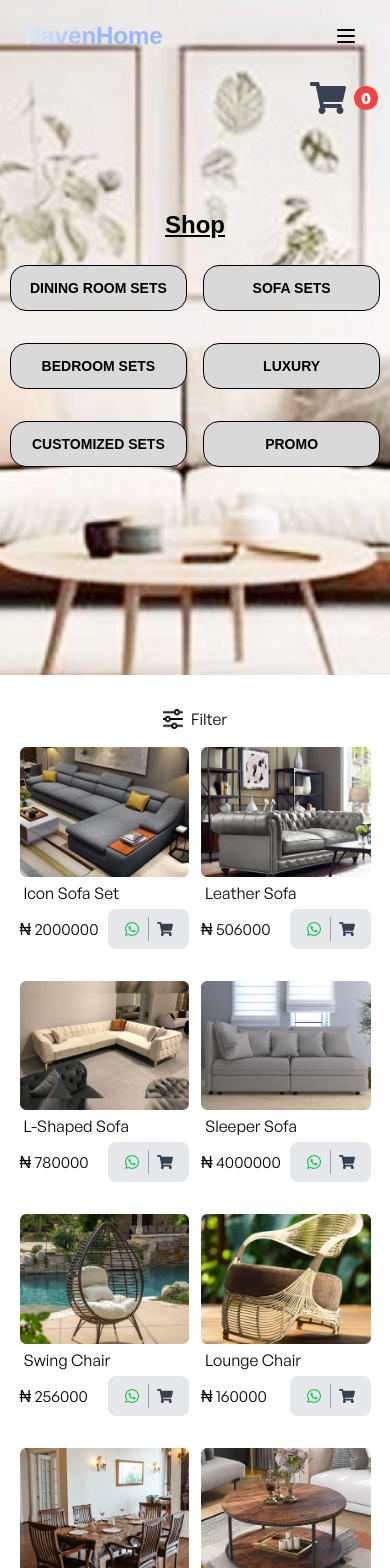
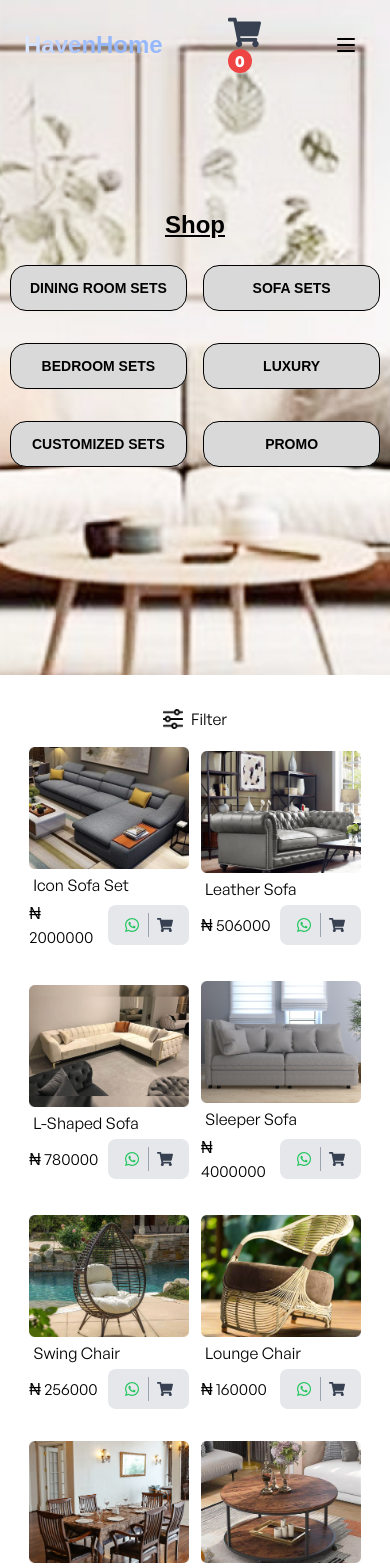
Before and after one commit to zhulix13/Haven-Home, a React (Vite) app: page /shop in a window 390 px wide. Shown: the top 1568 px of the page. Built offline with nearby package versions, Linux system fonts and the light colour scheme; a web font is replaced by a local one.

Commit message:
building the cart section

```diff
--- a/src/constant/Header.jsx
+++ b/src/constant/Header.jsx
@@ -1,10 +1,12 @@
 import { NavLink } from "react-router-dom";
 import { useState, useEffect} from "react";
+import { FaShoppingCart } from "react-icons/fa";
 
-function Header() {
+function Header({cartLength}) {
   const [isScrolled, setIsScrolled] = useState(false);
   const [isMenuOpen, setIsMenuOpen] = useState(false);
   const [isHomePage, setIsHomePage] = useState(false);
+  const [isShopSection, setIsShopSection] = useState(false)
 
 
   const handleScroll = () => {
@@ -22,6 +24,7 @@ function Header() {
     window.addEventListener("scroll", handleScroll);
     window.addEventListener("resize", handleResize);
     setIsHomePage(window.location.pathname === "/"); // Check if on the homepage
+    setIsShopSection(window.location.pathname === "/shop")
     return () => {
       window.removeEventListener("scroll", handleScroll);
       window.removeEventListener("resize", handleResize);
@@ -51,6 +54,19 @@ function Header() {
         >
           HavenHome
         </a>
+
+           {/* Cart Indicator */}
+                {isShopSection && <div className="  md:hidden right-1  flex items-center gap-2">
+                  <NavLink
+                      to='/cart'
+                    >
+                    <FaShoppingCart className="text-[33px] text-gray-700" />
+                    <div className="bg-red-500 text-white text-base font-semibold rounded-full w-6 h-6 md:w-8 md:h-8 flex items-center justify-center">
+                      {cartLength}
+                    </div>
+                  </NavLink>
+
+                </div>}
 
         {/* Hamburger Button */}
         <button
--- a/src/shop/components/hero-section.jsx
+++ b/src/shop/components/hero-section.jsx
@@ -1,11 +1,11 @@
 import Header from "../../constant/Header";
 
-function HeroSection(){
+function HeroSection({cartLength}){
    const Sets = ['DINING ROOM SETS', 'SOFA SETS', 'BEDROOM SETS', 'LUXURY ', 'CUSTOMIZED SETS', 'PROMO']
 
    return(
       <section className="bg-shop">
-         <Header/>
+         <Header cartLength = {cartLength}/>
 
          <div className="h-[80vh] flex flex-col justify-end ">
             <div className="w-[95%] md:w-[85%] my-auto space-y-6 mx-auto ">
--- a/src/shop/components/products/products.jsx
+++ b/src/shop/components/products/products.jsx
@@ -2,9 +2,9 @@ import React, { useState } from "react";
 import vector from "../../../assets/shop/Vector.png";
 import { FaWhatsapp, FaShoppingCart, FaArrowRight } from "react-icons/fa"; // For WhatsApp, shopping cart, and arrow icons
 import products from "./products.js";
+import { Link, NavLink } from "react-router-dom";
 
-function Products() {
-  const [cart, setCart] = useState([]);
+function Products({ cart, setCart }) {
   const [notification, setNotification] = useState(""); // Notification state
 
   // Function to add a product to the cart
@@ -66,15 +66,19 @@ function Products() {
       )}
 
       {/* Cart Indicator */}
-      <div className=" fixed right-3 md:right-6 z-[150] top-20 md:top-30  flex items-center gap-2">
-        <FaShoppingCart className="text-4xl text-gray-700" />
-        <div className="bg-red-500 text-white text-base font-semibold rounded-full w-6 h-6 md:w-8 md:h-8 flex items-center justify-center">
-          {cart.length}
+      <NavLink
+         to="/cart"
+         >
+        <div className=" fixed right-3 md:right-6 z-[150] md:top-70 hidden md:flex items-center gap-2">
+          <FaShoppingCart className="text-4xl text-gray-700" />
+          <div className="bg-red-500 text-white text-base font-semibold rounded-full w-6 h-6 md:w-8 md:h-8 flex items-center justify-center">
+            {cart.length}
+          </div>
         </div>
-      </div>
+      </NavLink>
 
       {/* Product List */}
-      <div className="grid grid-cols-2 w-[90%] gap-y-8 gap-x-3 mx-auto mt-4 items-center md:grid-cols-3">
+      <div className="grid grid-cols-2  gap-y-8 w-full gap-x-3 max-w-[85%] mx-auto mt-4 items-center md:grid-cols-3">
         {products.map((product) => (
           <div className="flex flex-col space-y-1" key={product.id}>
             <div>
--- a/src/shop/index.jsx
+++ b/src/shop/index.jsx
@@ -1,12 +1,19 @@
 import HeroSection from "./components/hero-section";
 import Products from "./components/products/products.jsx";
+import { useState } from "react";
 
 function Shop(){
+
+   const [cart, setCart] = useState([])
+
    return(
 
       <>
-         <HeroSection/>
-         <Products />
+         <HeroSection cartLength = {cart.length}/>
+         <Products
+          cart={cart}
+          setCart={setCart}
+          />
       </>
    )
 }
```
